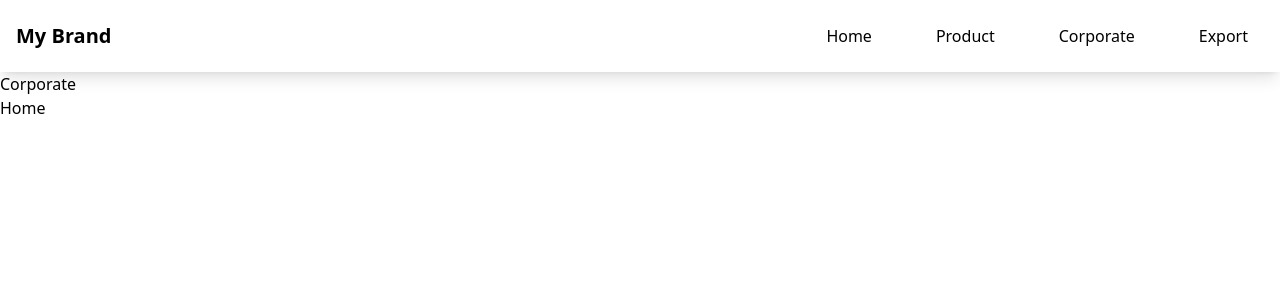
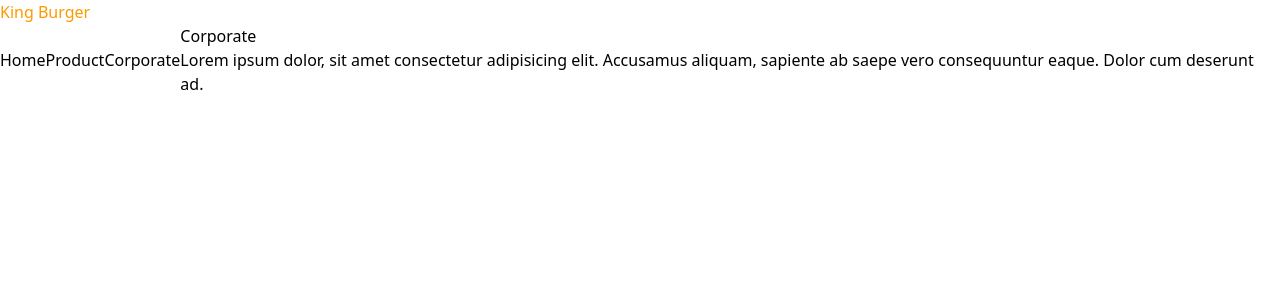
Before and after one commit to arafat-fullstackdev/Khash_Food-Clone, a React (Vite) app: page /corporate in a window 1280 px wide. Shown: the top 300 px of the page. Built offline with nearby package versions, Linux system fonts and the light colour scheme.

Commit message:
Modify logo

```diff
--- a/src/App.tsx
+++ b/src/App.tsx
@@ -1,5 +1,4 @@
 import Header from "./component/Header/Header.js";
-import RouteControl from "./component/Header/RouteControl.js";
 //import Home from "./component/Home/Home";
 
 function App() {
@@ -9,10 +8,10 @@ function App() {
 
 
       {/* <h1>Vite + React</h1> */}
-     <Header/>
-     <RouteControl/>
+    <Header/>
+
     </>
   )
 }
 
-export default App
+export default App;
--- a/src/component/Header/Header.tsx
+++ b/src/component/Header/Header.tsx
@@ -1,119 +1,14 @@
-import React, { useState } from "react";
-import { BrowserRouter, Routes, Route, Link } from "react-router-dom";
-import Product from "../Product/Product.js";
-import Corporate from "../Home/Corporate.js";
-import Home from "../Home/Home.js";
-import Export from "../Home/Export.js";
+import React from 'react'
+import RouteControl from './RouteControl.js'
+import Logo from './logo.js'
 
 function Header() {
-  // state manage for mobile menu
-  const [isMenuOpen, setIsMenuOpen] = useState(false);
-
-  //? Function to toggle menu
-  const toggleMenu = () => {
-    setIsMenuOpen(!isMenuOpen);
-  };
   return (
-    <BrowserRouter>
-      <nav className="bg-white text-grey-900 shadow-lg p-4">
-        <div className="container mx-auto flex justify-between items-center">
-          <Link to="/" className="text-xl font-bold">
-            My Brand
-          </Link>
-          {/* Hamburger Menu */}
-          <button
-            className="sm:hidden p-2 rounded-md
-            hover:bg-gray-100 focus:outline-none
-            focus:ring-2 focus:ring-indigo-500"
-            onClick={toggleMenu}
-            aria-expanded={isMenuOpen}
-            aria-controls="mobile_menu"
-          >
-            {isMenuOpen ? (
-              <svg
-                className="w-6 h-6"
-                fill="none"
-                stroke="currentColor"
-                viewBox="0 0 24 24"
-                xmlns="http://www.w3.org/2000/svg"
-              >
-                <path
-                  strokeLinecap="round"
-                  strokeLinejoin="round"
-                  strokeWidth="2"
-                  d="M6 18L18 6M6 6l12 12"
-                ></path>
-              </svg>
-            ) : (
-              <svg
-                className="w-6 h-6"
-                fill="none"
-                stroke="currentColor"
-                viewBox="0 0 24 24"
-                xmlns="http://www.w3.org/2000/svg"
-              >
-                <path
-                  strokeLinecap="round"
-                  strokeLinejoin="round"
-                  strokeWidth="2"
-                  d="M4 6h16M4 12h16m-7 6h7"
-                ></path>
-              </svg>
-            )}
-          </button>
-
-          {/* Navigation menu */}
-          <div
-            id="mobile_menu"
-            className={`
-          ${isMenuOpen ? "flex" : "hidden"}
-          flex-col w-full mt-4 space-y-2
-          sm:flex sm:flex-row sm:space-y-0
-          sm:space-x-8 sm:w-auto sm:mt-0 `}
-          >
-            <Link
-              to=""
-              className="py-2 px-4 block text-center sm:text-left hover:bg-indigo-400
-  rounded-md transition duration-200"
-              onClick={() => setIsMenuOpen(false)}
-            >
-              Home
-            </Link>
-            <Link
-              to="product"
-              className="py-2 px-4 block text-center sm:text-left hover:bg-indigo-400
-  rounded-md transition duration-200"
-            >
-              Product
-            </Link>
-            <Link
-              to="corporate"
-              className="py-2 px-4 block text-center sm:text-left hover:bg-indigo-400
-  rounded-md transition duration-200"
-              onClick={() => setIsMenuOpen(false)}
-            >
-              Corporate
-            </Link>
-            <Link
-              to="export"
-              className="py-2 px-4 block text-center sm:text-left hover:bg-indigo-400
-  rounded-md transition duration-200"
-              onClick={() => setIsMenuOpen(false)}
-            >
-              Export
-            </Link>
-          </div>
-        </div>
-      </nav>
-
-      <Routes>
-        <Route path="" element={<Home />} />
-        <Route path="/product" element={<Product />} />
-        <Route path="corporate" element={<Corporate />} />
-        <Route path="export" element={<Export />} />
-      </Routes>
-    </BrowserRouter>
-  );
+    <div className='m-auto display-flex'>
+      <Logo/>
+      <RouteControl/>
+    </div>
+  )
 }
 
-export default Header;
+export default Header
--- /dev/null
+++ b/src/component/Header/Logo.tsx
@@ -0,0 +1,11 @@
+import React from 'react'
+
+function Logo() {
+  return (
+    <div className='m-auto color-green-500 text-amber-500'>
+      <span><h2>King Burger</h2></span>
+    </div>
+  )
+}
+
+export default Logo
--- a/src/component/Header/RouteControl.tsx
+++ b/src/component/Header/RouteControl.tsx
@@ -1,14 +1,21 @@
 import React from "react";
 import { BrowserRouter, Route, Routes, Link } from "react-router-dom";
 import Home from "../Home/Home.js";
+import Product from "../Product/Product.js";
+import Corporate from "../Home/Corporate.js";
 
 function RouteControl() {
   return (
     <div className=" mx-auto flex justify-between items-center">
       <BrowserRouter>
         <Link to="/">Home</Link>
+        <Link to="/product">Product</Link>
+        <Link to="/corporate">Corporate</Link>
+
         <Routes>
           <Route path="/" element={<Home />} />
+          <Route path="/product" element={<Product/>}/>
+          <Route path="/corporate" element={<Corporate/>}/>
         </Routes>
       </BrowserRouter>
     </div>
--- a/src/component/Home/Corporate.tsx
+++ b/src/component/Home/Corporate.tsx
@@ -2,8 +2,14 @@ import React from 'react'
 
 function Corporate() {
   return (
-    <div>Corporate</div>
+    <div>Corporate
+
+          <div>
+      <p>Lorem ipsum dolor, sit amet consectetur adipisicing elit. Accusamus aliquam, sapiente ab saepe vero consequuntur eaque. Dolor cum deserunt ad.</p>
+    </div>
+    </div>
+
   )
 }
 
-export default Corporate
+export default Corporate;
```
